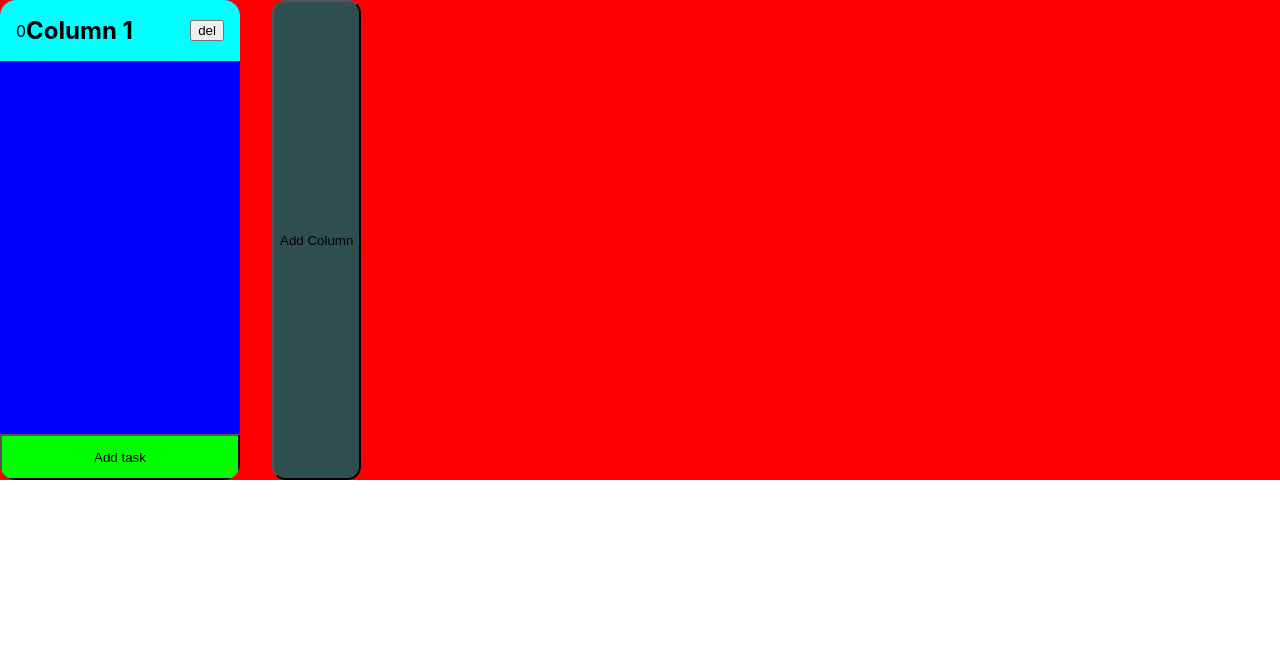
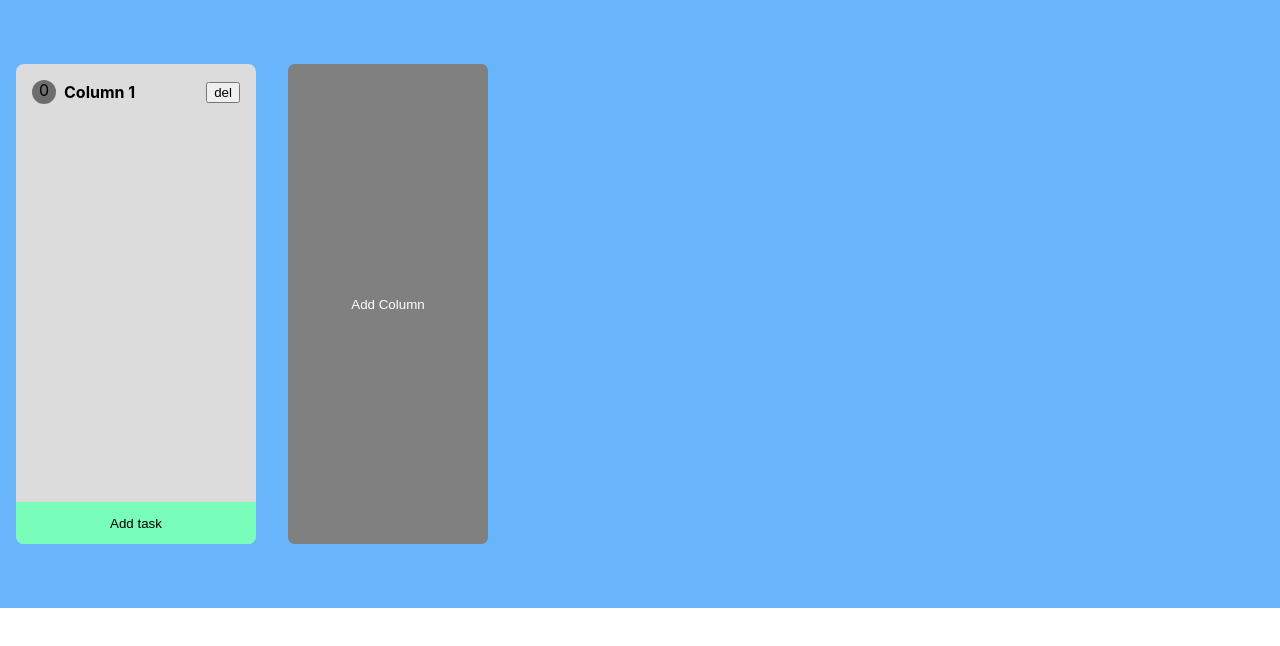
Before and after one commit to PabloCaballero1295/board_task, a React (Vite) app: page / in a window 1280 px wide. Both pictures are taken after a click on the button "Add Column". Shown: the top 646 px of the page. Built offline with nearby package versions, Linux system fonts and the light colour scheme.

Commit message:
updated styles

```diff
--- a/src/components/ColumnContainer/ColumnContainer.module.css
+++ b/src/components/ColumnContainer/ColumnContainer.module.css
@@ -2,12 +2,12 @@
   display: flex;
   flex-direction: column;
   color: white;
-  background-color: blue;
+  background-color: rgb(220, 220, 220);
   width: 15em;
   height: 30em;
   max-height: 30em;
 
-  border-radius: 1em;
+  border-radius: 0.5em;
   overflow: hidden;
 }
 
@@ -15,12 +15,12 @@
   display: flex;
   flex-direction: column;
   color: white;
-  background-color: blue;
+  background-color: rgb(220, 220, 220);
   width: 15em;
   height: 30em;
   max-height: 30em;
 
-  border-radius: 1em;
+  border-radius: 0.5em;
   overflow: hidden;
 
   opacity: 0.6;
@@ -29,15 +29,18 @@
 
 .header {
   color: black;
-  background-color: cyan;
+  /*background-color: rgb(70, 71, 71);*/
   display: flex;
   align-items: center;
   padding: 1em;
 }
 
 .title {
-  font-size: 1.5em;
+  font-size: 1em;
   font-weight: bold;
+  white-space: nowrap;
+  overflow: hidden;
+  text-overflow: ellipsis;
 }
 
 .content {
@@ -45,8 +48,16 @@
   flex: 1;
   display: flex;
   flex-direction: column;
-  gap: 1em;
   overflow-y: auto;
+}
+
+.task_number {
+  background-color: rgba(0, 0, 0, 0.5);
+  width: 1.5em;
+  aspect-ratio: 1/1;
+  text-align: center;
+  border-radius: 50%;
+  margin-right: 0.5em;
 }
 
 .delete_column {
@@ -54,12 +65,13 @@
 }
 
 .add_task {
-  background-color: lime;
+  background-color: rgb(120, 253, 187);
   padding: 1em 0;
   cursor: pointer;
+  border: none;
 }
 
-::-webkit-scrollbar-thumb {
-  background-color: green !important;
+.content::-webkit-scrollbar-thumb {
+  background-color: rgb(133, 133, 133);
   border-radius: 1em;
 }
--- a/src/components/ColumnContainer/ColumnContainer.tsx
+++ b/src/components/ColumnContainer/ColumnContainer.tsx
@@ -71,7 +71,7 @@ export const ColumnContainer = (props: Props) => {
         onClick={() => setEditMode(true)}
         className={styles.header}
       >
-        <div>0</div>
+        <div className={styles.task_number}>{tasks.length}</div>
         <div className={styles.title}>
           {!editMode && column.title}
           {editMode && (
--- a/src/components/KanbanBoard/KanbanBoard.module.css
+++ b/src/components/KanbanBoard/KanbanBoard.module.css
@@ -1,12 +1,17 @@
 .wrapper {
-  background-color: red;
+  padding: 4em 1em;
+  background-color: var(--background);
   display: flex;
   gap: 2em;
 }
 
 .add_column_button {
-  background-color: darkslategrey;
-  border-radius: 1em;
+  color: white;
+  width: 15em;
+  border: none;
+  background-color: gray;
+  border-radius: 0.5em;
+  cursor: pointer;
 }
 
 .columns_wrapper {
--- a/src/components/TaskCard/TaskCard.module.css
+++ b/src/components/TaskCard/TaskCard.module.css
@@ -2,18 +2,20 @@
   height: 4em;
   min-height: 4em;
   color: black;
-  background-color: yellow;
-  border-radius: 1em;
+  background-color: white;
+  border-radius: 0.25em;
   padding: 0.5em;
   cursor: grab;
   white-space: pre;
   display: flex;
+  margin: 0.25em 0.5em;
 }
 
 .task_content {
   overflow-y: auto;
   overflow-x: hidden;
   height: 100%;
+  margin: 0;
 }
 
 .text_area {
@@ -22,8 +24,8 @@
   border-radius: 1em;
 }
 
-::-webkit-scrollbar-thumb {
-  background-color: blue;
+.task_content::-webkit-scrollbar-thumb {
+  background-color: rgb(133, 133, 133);
   border-radius: 1em;
 }
 
@@ -31,11 +33,12 @@
   height: 4em;
   min-height: 4em;
   color: black;
-  background-color: yellow;
-  border-radius: 1em;
+  background-color: white;
+  border-radius: 0.25em;
   padding: 0.5em;
   cursor: grab;
   white-space: pre;
   display: flex;
+  margin: 0.25em 0.5em;
   opacity: 0.5;
 }
--- a/src/index.css
+++ b/src/index.css
@@ -1,5 +1,6 @@
 :root {
   font-family: Inter, system-ui, Avenir, Helvetica, Arial, sans-serif;
+  --background: rgb(105, 181, 252);
 }
 
 html {
@@ -24,7 +25,3 @@ body {
 ::-webkit-scrollbar:horizontal {
   height: 8px;
 }
-
-::-webkit-scrollbar-thumb {
-  background-color: pink;
-}
```
